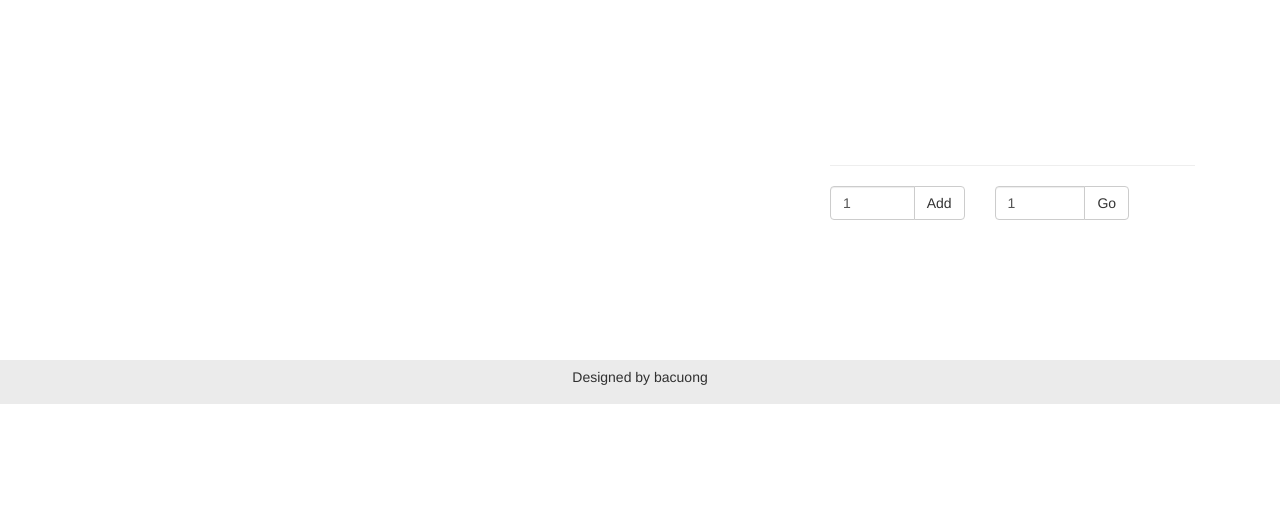
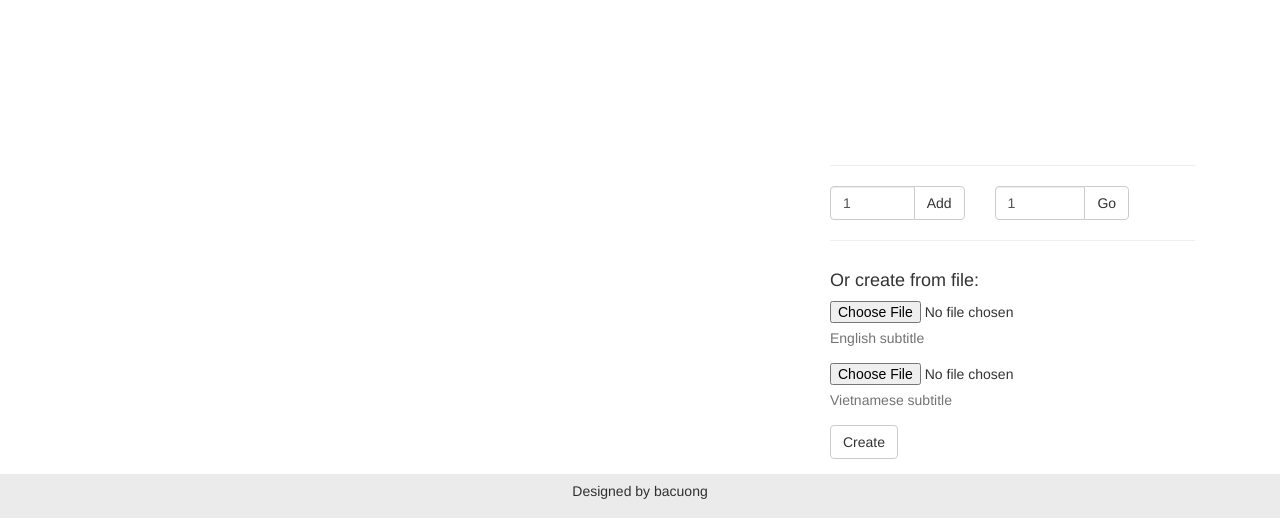
Before and after one commit to cuongnb14/bilyric, a Django app: template bilyric/templates/frontend/update_lyrics.html in a window 1280 px wide. Shown: the part 389-907 px from the top of the page. Before the commit the page ends 793 px from the top, so only its background shows below. Run offline with Django 3.2, Linux system fonts and the light colour scheme; the template is opened without the code that fills it, so the values that code supplies are empty; parts of the project's set-up code (start-up, migrations or seed data) failed here and were passed over; some libraries are stand-ins or nearby versions.

Commit message:
updrage UX for mCustomScroolBar

```diff
--- a/bilyric/static/assets/js/generator_subtitles.js
+++ b/bilyric/static/assets/js/generator_subtitles.js
@@ -70,6 +70,9 @@ jQuery(document).ready(function ($) {
     $("#cl-subtitles-container").mCustomScrollbar({
         axis: "y",
         setHeight: 470,
-        theme: "dark"
+        theme: "dark",
+        mouseWheelPixels: 150,
+        scrollButtons: {enable: true, scrollAmount: 35},
+        keyboard:{ enable: true },
     });
 });
--- a/bilyric/templates/frontend/update_lyrics.html
+++ b/bilyric/templates/frontend/update_lyrics.html
@@ -83,7 +83,7 @@
 
             <hr>
 
-        <div id="transcript">
+            <div id="transcript">
                 <ul>
 
                 </ul>
@@ -162,6 +162,31 @@
                     </div>
                 </div>
             </div>
+            <hr>
+            <div class="row">
+                <div class="col-md-12">
+                    <h4>Or create from file:</h4>
+                </div>
+                <form action="#" method="POST">
+                    <div class="col-md-12">
+                        <div class="form-group">
+                            <input type="file" id="cl-file-sub1" required>
+                            <p class="help-block">English subtitle</p>
+                        </div>
+                    </div>
+                    <div class="col-md-12">
+                        <div class="form-group">
+                            <input type="file" id="cl-file-sub2">
+                            <p class="help-block">Vietnamese subtitle</p>
+                        </div>
+                    </div>
+                    <div class="col-md-5">
+                        <button class="btn btn-default" type="submit" id="cl-file-create">Create</button>
+                    </div>
+                </form>
+            </div>
+
+
         </div>
     </div>
 
```
Also changed, not shown: bilyric/static/plugins/jquery/mCSB_buttons.png (added).
